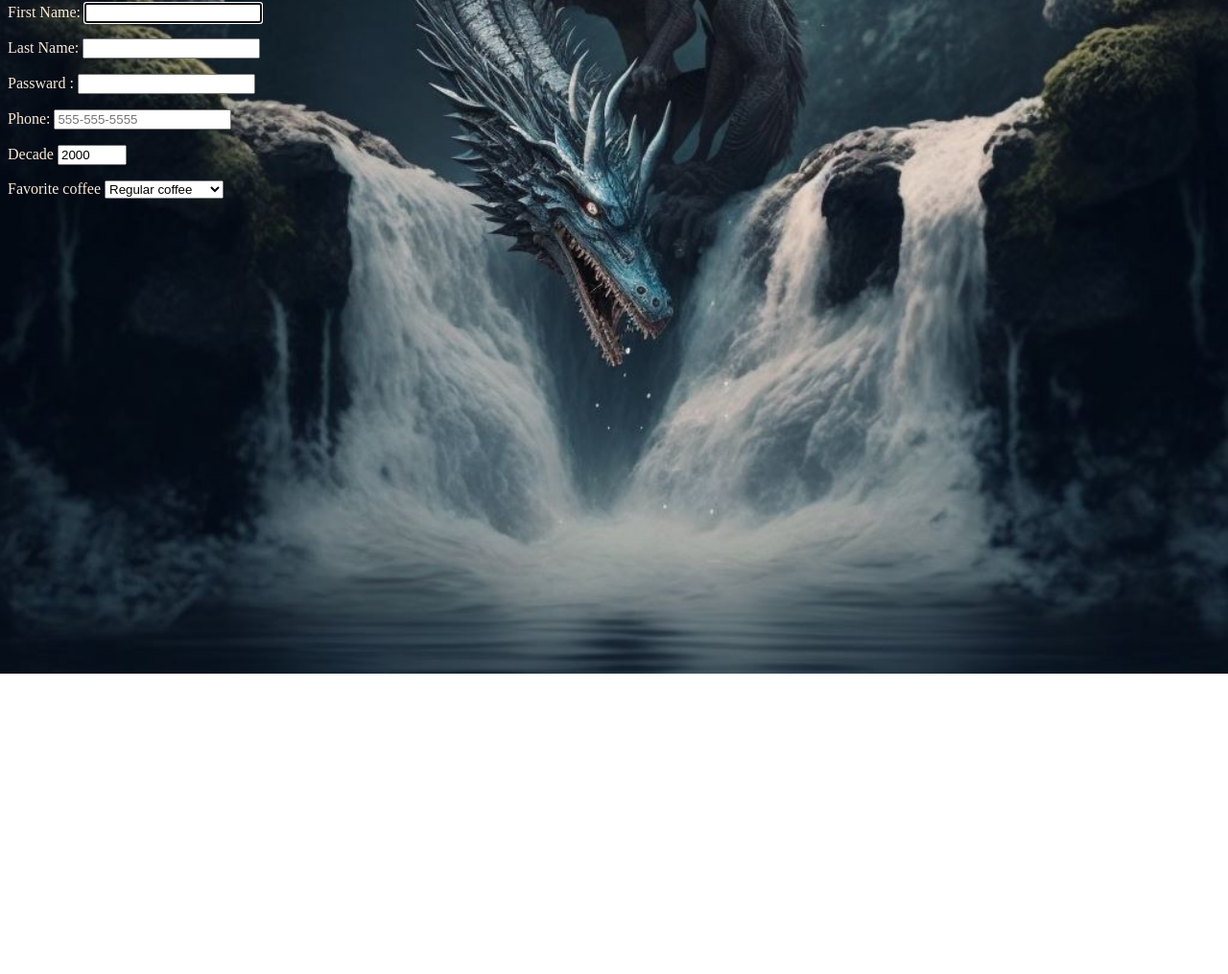
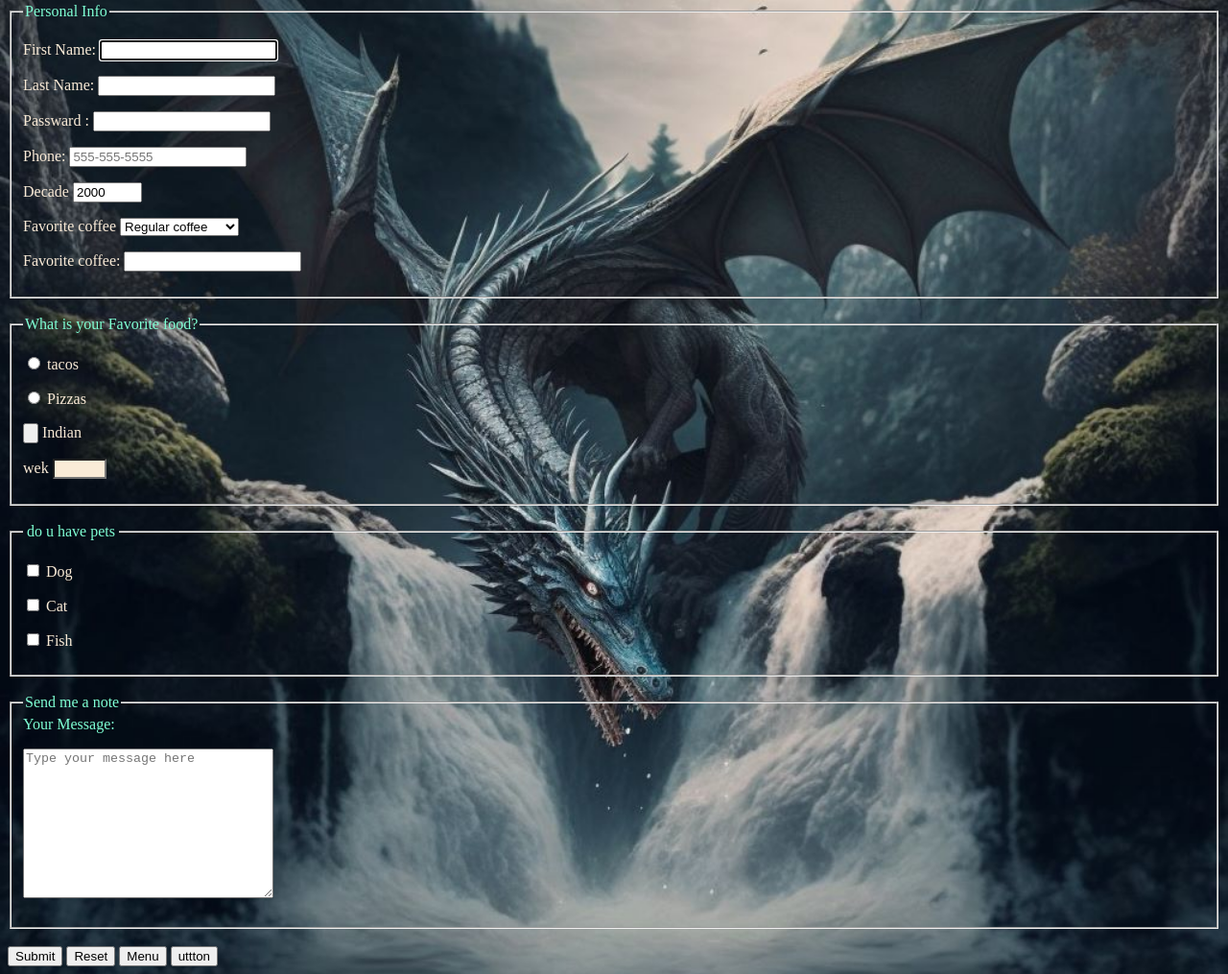
Before and after one commit to Drakentm/portfolio, a plain HTML site: page form.html in a window 1280 px wide. Shown: the part 98-1113 px from the top of the page at 96% size. Before the commit the page ends 800 px from the top, so only its background shows below. Drawn offline with Linux system fonts and the light colour scheme.

Commit message:
complete

```diff
--- a/form.html
+++ b/form.html
@@ -14,6 +14,7 @@
             color: burlywood;
         }form{
             color: aquamarine;
+            nav-right: auto;
         }body{
             background: url(/assets/dragon.jpg);
             background-size: cover;
@@ -21,6 +22,11 @@
             background-position: center;
         }div{
             background: white;
+        }
+        legend{
+            background-origin: padding-box;
+            align-items: center;
+            align-self: center;
         }
     </style>
 </head>
@@ -33,6 +39,8 @@
 
         <form action="https://httpbin.org/get"
         method="get">
+        <fieldset>
+            <legend>Personal Info</legend>
         <p><label for="firstName"> First Name:</label>
         <input type="text" name="" id="firstName"
         placeholder="" autocomplete="on" required
@@ -51,7 +59,7 @@
         <p>
             <label for="phone">Phone:</label>
             <input type="tel" name="" id="phone"
-            placeholder="555-555-5555" pattern="[0-9]{3}-[0-9]{3}-[0-9]{4}"
+            placeholder="555-555-5555"
             required>
         </p>
         <p>
@@ -61,18 +69,95 @@
         </p>
         <p>
             <label for="coffee">Favorite coffee</label>
-            <select name="coffee" id="coffee">
+            <select name="coffee" id="coffee"  >
                 <optgroup label="Coffees">
                 <option value="regular coffee">Regular coffee</option>
                 <option value="iced coffee">Iced coffee</option></optgroup>
-               <optgroup label="chai " > <option value="latte" >Latte</option>
+               <optgroup label="chai" > <option value="latte" >Latte</option>
                 <option value="cappuccino">Cappuccino</option>
                 <option value="other">Other</option></optgroup>
 
             </select>
         </p>
 
+        <p>
+           <label for="coffee">Favorite coffee: </label>
+           <input type="text" name="coffee" id="coffee" list="coffee-list">
+           <datalist id="coffee-list">
+                <option value="coffee">
+                <option value="latte">
+                <option value="espress">
+                <option value="cortado">
 
+                <option value="other">
+           </datalist>
+        </p>
+        <p>
+
+        </p>
+
+             </fieldset>
+             <br>
+             <fieldset>
+                <legend>
+                    What is your Favorite food?
+                </legend>
+                <p>
+                    <input type="radio" name="food" id="tacos" value="tacos">
+                    <label for="tacos">tacos</label>
+
+                </p>
+                <p>
+                    <input type="radio" name="food" id="pizza">
+                    <label for="pizza">Pizzas</label>
+                </p>
+                <p>
+                    <a href="https://www.blueosa.com/the-top-10-indian-dishes/" target="_blank">
+                        <input type="button" name="food" id="indian"></a>
+                    <label for="indian">Indian</label>
+
+                </p>
+                <p><label for="">wek</label>
+                    <input type="number" min="0" max="10"  step="2"
+                    style="background-color: antiquewhite;">
+
+
+                </p>
+             </fieldset>
+             <br>
+             <fieldset>
+                <legend><legend>do u have pets</legend></legend>
+                <p>
+                    <input type="checkbox" name="pets" id="dog" value="dog">
+                    <label for="dog">Dog</label>
+
+                </p>
+                <p>
+                    <input type="checkbox" name="pets" id="cat" value="cat">
+                    <label for="cat">Cat</label>
+                </p>
+                <p>
+                    <input type="checkbox" name="pets" id="fish" value="fish">
+                    <label for="fish"> Fish</label>
+                </p>
+             </fieldset>
+             <br>
+             <fieldset>
+                <legend>Send me a note</legend>
+                <label for="message">Your Message:</label>
+                <p>
+                    <textarea name="message" id="message"
+                     cols="30" rows="10" placeholder="Type your message here"></textarea>
+                </p>
+             </fieldset>
+             <br>
+             <button type="submit" formaction="/xxt.txt" formmethod="post">
+                Submit
+
+             </button>
+             <button type="reset">Reset</button>
+             <button type="menu">Menu</button>
+             <button type="button">uttton</button>
         </form>
 
     </article>
```
